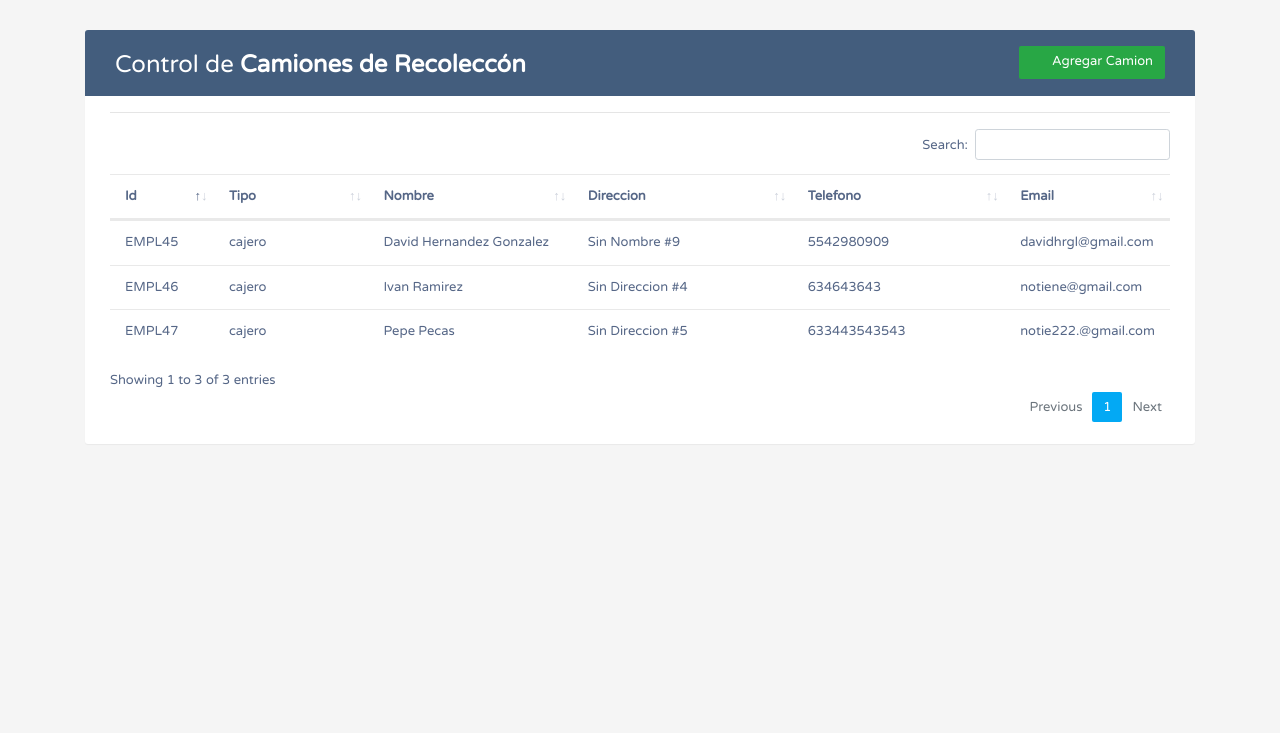
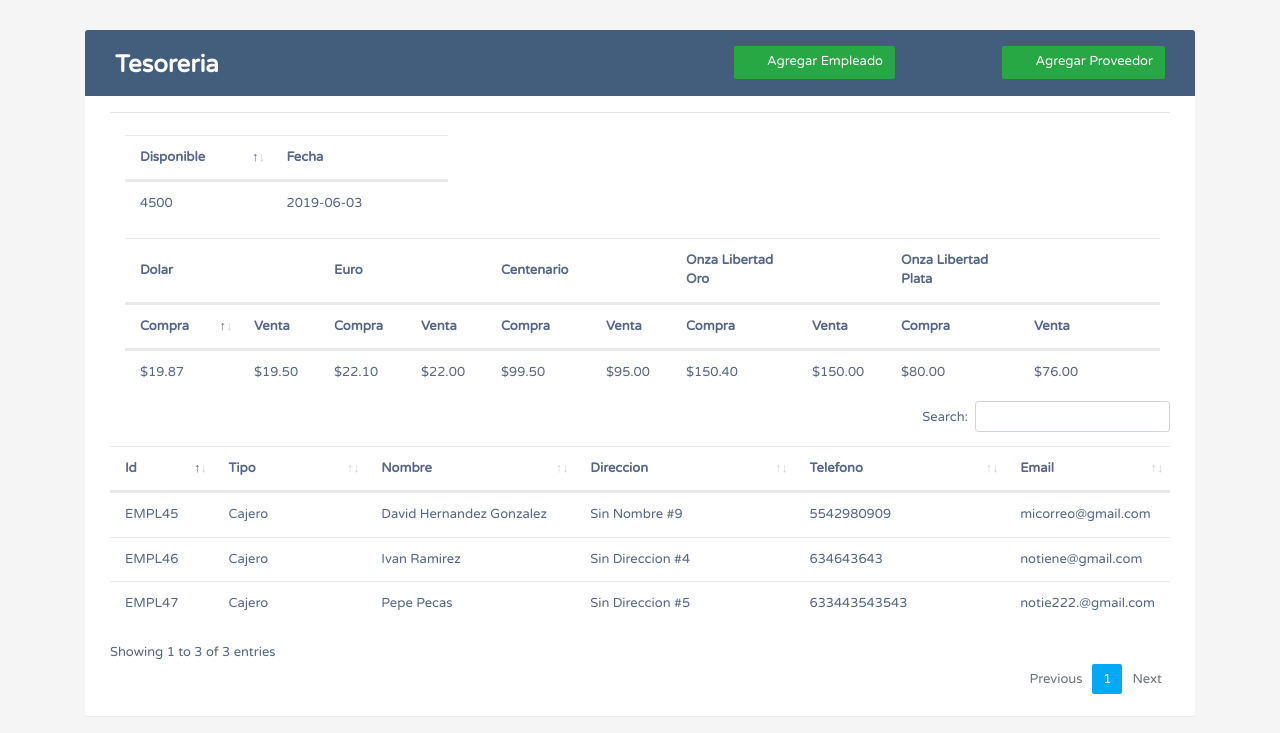
Before and after one commit to davidhrgl/TesoreriaTopicos, a PHP site: page / in a window 1280 px wide. Shown: the top 733 px of the page. Run offline with PHP 8.4, Linux system fonts and the light colour scheme.

Commit message:
Se agregan las tablas tipo de Cambio y saldo

```diff
--- a/assets/js/api.js
+++ b/assets/js/api.js
@@ -13,8 +13,8 @@ function getdata() {
         type: "POST",
         data: JSON.stringify(datos),
     }).done(function (respuesta) {
-        $("#datatable-buttons").DataTable().destroy();
-        $('#tbody_user').empty();
+        $("#datatable-empleados").DataTable().destroy();
+        $('#tbody_empleados').empty();
         var report = "";
         $.each(respuesta.data, function (index, value) {
             report += '<tr>';
@@ -29,17 +29,127 @@ function getdata() {
             report += '</tr>';
         });
 
-        $('#tbody_user').append(report);
-        $('#datatable-buttons').DataTable({
+        $('#tbody_empleados').append(report);
+        $('#datatable-empleados').DataTable({
             dom: 'Bfrtip',
             buttons: [
-                'copyHtml5',
-                'excelHtml5',
-                'pdfHtml5'
+                'copy', 'csv', 'excel', 'pdf', 'print'
             ]
         });
     });
 }
+
+//Obtiene los saldos
+
+function getSalds() {
+    //Estos son los datos que se mandaran al servidor
+    var objJSON = {
+        funcname: "getSaldos",
+        filters: {
+            "from": "1",
+            "to": "3CV1"
+        }
+    };
+    datos = objJSON;
+    $.ajax({
+        url: "controller.php",
+        type: "POST",
+        data: JSON.stringify(datos),
+    }).done(function (respuesta) {
+        $("#datatable-saldos").DataTable().destroy();
+        $('#tbody_saldos').empty();
+        var report = "";
+        $.each(respuesta.data, function (index, value) {
+            report += '<tr>';
+            $.each(value, function (index, value2) {
+                if (value2[0] == null) {
+                    report += '<td></td>';
+                } else {
+                    report += '<td>' + value2[0] + '</td>';
+                }
+
+            });
+            report += '</tr>';
+        });
+
+        $('#tbody_saldos').append(report);
+        $('#datatable-saldos').DataTable({
+            "searching": false,
+            "paging": false,
+            "info": false,
+            "ordering": false,
+            dom: 'Bfrtip',
+            buttons: [
+                'copy', 'csv', 'excel', 'pdf', 'print'
+            ]
+        });
+    });
+}
+
+
+
+function getCamb() {
+    //Estos son los datos que se mandaran al servidor
+    var objJSON = {
+        funcname: "getCambios",
+        filters: {
+            "from": "1",
+            "to": "3CV1"
+        }
+    };
+    datos = objJSON;
+    $.ajax({
+        url: "controller.php",
+        type: "POST",
+        data: JSON.stringify(datos),
+    }).done(function (respuesta) {
+        $("#datatable-cambios").DataTable().destroy();
+        $('#tbody_cambios').empty();
+        var report = "";
+        $.each(respuesta.data, function (index, value) {
+            report += '<tr>';
+            $.each(value, function (index, value2) {
+                if (value2["Compra"] == null) {
+                    report += '<td></td>';
+                } else {
+                    report += '<td>' + value2["Compra"] + '</td>';
+                }
+                if (value2["Venta"] == null) {
+                    report += '<td></td>';
+                } else {
+                    report += '<td>' + value2["Venta"] + '</td>';
+                }
+
+            });
+            report += '</tr>';
+        });
+
+        $('#tbody_cambios').append(report);
+        $('#datatable-cambios').DataTable({
+            "searching": false,
+            "paging": false,
+            "info": false,
+            "ordering": false,
+            dom: 'Bfrtip',
+            buttons: [
+                'copy', 'csv', 'excel', 'pdf', 'print'
+            ]
+        });
+    });
+}
+
+
+
+
+
+
+
+
+
+
+
+
+
 
 
 
--- a/controller.php
+++ b/controller.php
@@ -12,7 +12,12 @@
         case 'getEmpleados':
                 $obj->data = getEmpleados();
             break;
-
+        case 'getSaldos':
+                $obj->data = getSaldos();
+            break;
+        case 'getCambios':
+                $obj->data = getCambios();
+            break;
         default:
             # code...
             break;
--- a/data/tesoreria.xml
+++ b/data/tesoreria.xml
@@ -1,7 +1,7 @@
 <Tesoreria>
     <Saldo>
         <Disponible>4500</Disponible>
-        <Fecha>2019-06-03 12:00</Fecha>
+        <Fecha>2019-06-03</Fecha>
     </Saldo>
     <TipoCambio>
         <Dolar>
@@ -26,19 +26,19 @@
         </OnzaLibertadPlata>
     </TipoCambio>
     <Empleados>
-        <Empleado IdEmpl='EMPL45' tipoEmp='cajero'>
+        <Empleado IdEmpl='EMPL45' tipoEmp='Cajero'>
             <Nombre>David Hernandez Gonzalez</Nombre>
             <Direccion>Sin Nombre #9</Direccion>
             <Tel>5542980909</Tel>
-            <Email>davidhrgl@gmail.com</Email>
+            <Email>micorreo@gmail.com</Email>
         </Empleado>
-        <Empleado IdEmpl='EMPL46' tipoEmp='cajero'>
+        <Empleado IdEmpl='EMPL46' tipoEmp='Cajero'>
             <Nombre>Ivan Ramirez</Nombre>
             <Direccion>Sin Direccion #4</Direccion>
             <Tel>634643643</Tel>
             <Email>notiene@gmail.com</Email>
         </Empleado>
-        <Empleado IdEmpl='EMPL47' tipoEmp='cajero'>
+        <Empleado IdEmpl='EMPL47' tipoEmp='Cajero'>
             <Nombre>Pepe Pecas</Nombre>
             <Direccion>Sin Direccion #5</Direccion>
             <Tel>633443543543</Tel>
--- a/index.php
+++ b/index.php
@@ -5,7 +5,7 @@
 <meta http-equiv="Content-Type" content="text/html; charset=utf-8"/>
 <meta http-equiv="X-UA-Compatible" content="IE=edge">
 <meta name="viewport" content="width=device-width, initial-scale=1">
-<title>Control de Camiones de Recolecciión</title>
+<title>Control de Tesoreria</title>
 <link rel="stylesheet" href="https://fonts.googleapis.com/css?family=Roboto|Varela+Round">
 <link rel="stylesheet" href="https://fonts.googleapis.com/icon?family=Material+Icons">
 <link rel="stylesheet" href="https://maxcdn.bootstrapcdn.com/font-awesome/4.7.0/css/font-awesome.min.css">
@@ -20,11 +20,14 @@
         <div class="table-wrapper">
             <div class="table-title">
                 <div class="row">
-                    <div class="col-sm-6">
-						<h2>Control de <b>Camiones de Recoleccón</b></h2>
+                    <div class="col-md-6">
+						<h2><b>Tesoreria</b></h2>
 					</div>
-					<div class="col-sm-6">
-						<button type="button" class="btn btn-success" data-toggle="modal" data-target="#addCamionModal"><i class="material-icons">&#xE147;</i>Agregar Camion</button>
+					<div class="col-md-3 float-md-right">
+						<button type="button" class="btn btn-success" data-toggle="modal" data-target="#addCamionModal"><i class="material-icons">&#xE147;</i>Agregar Empleado</button>
+					</div>
+					<div class="col-md-3 float-md-right">
+						<button type="button" class="btn btn-success" data-toggle="modal" data-target="#addCamionModal"><i class="material-icons">&#xE147;</i>Agregar Proveedor</button>
 					</div>
                 </div>
             </div>
@@ -32,9 +35,52 @@
 			<hr>
 			<div id="loader"></div><!-- Carga de datos ajax aqui -->
 			<div id="resultados"></div><!-- Carga de datos ajax aqui -->
-			<div class='outer_div'></div><!-- Carga de datos ajax aqui -->
-			<div class="table-responsive">
-				<table id="datatable-buttons" class="table">
+			<div class="table-responsive col-md-4"> <!-- Carga de datos ajax de Saldos aqui-->
+				<table id="datatable-saldos" class="table">
+					<thead>
+						<tr>
+							<th>Disponible</th>
+							<th>Fecha</th>
+						</tr>
+					</thead>
+					<tbody id="tbody_saldos"></tbody>
+				</table>
+			</div>
+
+			<div class="table-responsive col-md-12"> <!-- Carga de datos ajax de TipoCambio aqui-->
+				<table id="datatable-cambios" class="table">
+						<thead>
+						<tr class="col-md-12">
+							<th>Dolar</th>
+							<th></th>
+							<th>Euro</th>
+							<th></th>
+							<th>Centenario</th>
+							<th></th>
+							<th>Onza Libertad Oro</th>
+							<th></th>
+							<th>Onza Libertad Plata</th>
+							<th></th>
+						</tr>
+						<tr>
+							<th>Compra</th>
+							<th>Venta</th>
+							<th>Compra</th>
+							<th>Venta</th>
+							<th>Compra</th>
+							<th>Venta</th>
+							<th>Compra</th>
+							<th>Venta</th>
+							<th>Compra</th>
+							<th>Venta</th>
+						</tr>
+						</thead>
+					<tbody id="tbody_cambios"></tbody>
+				</table>
+			</div>
+
+			<div class="table-responsive"> <!-- Carga de datos ajax de Empleados-->
+				<table id="datatable-empleados" class="table display nowrap">
 					<thead>
 						<tr>
 							<th>Id</th>
@@ -45,7 +91,7 @@
 							<th>Email</th>
 						</tr>
 					</thead>
-					<tbody id="tbody_user"></tbody>
+					<tbody id="tbody_empleados"></tbody>
 				</table>
 			</div>
         </div>
@@ -170,6 +216,8 @@
 	<script>
 	$(document).ready(function () {
 		getdata();
+		getSalds();
+		getCamb();
 	});
 	</script>
 </body>
--- a/model.php
+++ b/model.php
@@ -36,4 +36,60 @@
         }
         return $empleados;
     }
+
+
+    //Parseamos los Saldos
+
+    /*Obtenemos los Saldos*/
+    function getSaldos(){
+        $tesoreria_xml = simplexml_load_file("data/tesoreria.xml");
+        $disponible;
+        $fecha;
+        $saldos = array();
+        foreach ($tesoreria_xml->Saldo as $nsaldo)
+        {
+            $saldo = array();
+            $disponible = $nsaldo->Disponible;
+            $fecha = $nsaldo->Fecha;
+            //Agregamos al Saldo los elementos
+            array_push($saldo,$disponible);
+            array_push($saldo,$fecha);
+            array_push($saldos,$saldo);
+        }
+        //var_dump($array);
+    return $saldos;
+    }
+
+    /* Obtnemos los tipos de cambios*/
+    function getCambios(){
+        $tesoreria_xml = simplexml_load_file("data/tesoreria.xml");
+        $dolar;
+        $euro;
+        $centenario;
+        $onzaoro;
+        $onzaplata;
+        $cambios = array();
+        foreach ($tesoreria_xml->TipoCambio as $ntipocambio)
+        {
+            $cambio = array();
+            $dolar = $ntipocambio->Dolar;
+            $euro = $ntipocambio->Euro;
+            $centenario = $ntipocambio->Centenario;
+            $onzaoro = $ntipocambio->OnzaLibertadOro;
+            $onzaplata = $ntipocambio->OnzaLibertadPlata;
+            //Agregamos a un Array de Tipos de Cambios
+            array_push($cambio,$dolar);
+            array_push($cambio,$euro);
+            array_push($cambio,$centenario);
+            array_push($cambio,$onzaoro);
+            array_push($cambio,$onzaplata);
+            //Agregamos al Array de Cambios
+            array_push($cambios,$cambio);
+        }
+        return $cambios;
+    }
+
+
+
+
 ?>
```
